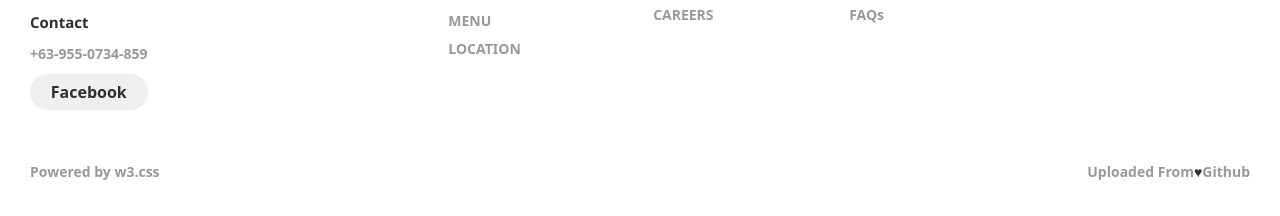
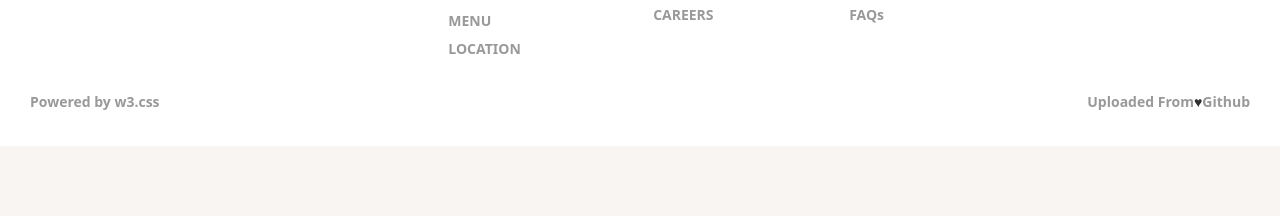
Before and after one commit to grumiku/JaninesLongganisa, a plain HTML site: page ca.html in a window 1280 px wide. Shown: the part 1268-1484 px from the top of the page. After the commit the page ends 1414 px from the top, so only its background shows below. Drawn offline with nearby package versions, Linux system fonts and the light colour scheme.

Commit message:
Update ca.html

```diff
--- a/ca.html
+++ b/ca.html
@@ -325,13 +325,12 @@ body {
   <div class="footer__addr">
     <h1 class="footer__logo">Janine's Longganisa</h1>
 
-    <h2><b>Contact</b></h2>
+    <h2><b></b></h2>
 
     <address>
-      +63-955-0734-859<br>
 
-      <a class="footer__btn" href="https://www.facebook.com/janine.urbeso?paipv=0&eav=AfaYidYz_mzSd6phZsyf5ZJ3CTia32X0VvdTMaEg5blSPIAi6eDyMN8ALPqF2Acg8vE&_rdr">Facebook</a>
-    </address>
+
+
   </div>
 
   <ul class="footer__nav">
```
